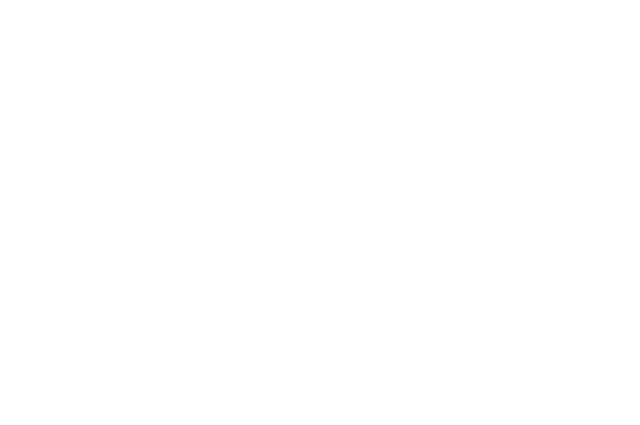
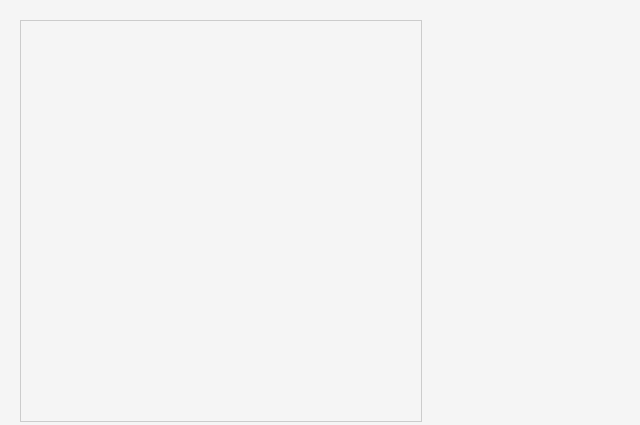
Before and after one commit to isabaqai/animations, a plain HTML site: page index.html in a window 1280 px wide. Shown: the whole page, without its empty margins (0-640 px from the left). Drawn offline with Linux system fonts and the light colour scheme.

Commit message:
Update index.html
Adding styles

```diff
--- a/index.html
+++ b/index.html
@@ -1,6 +1,19 @@
 <html>
   <head>
     <script src="https://cdnjs.cloudflare.com/ajax/libs/processing.js/1.6.6/processing.min.js"></script>
+    <style>
+      body {
+        margin: 0;
+        padding: 20px;
+        background: #f5f5f5;
+      }
+      canvas {
+        display: block;
+        width: 400px;
+        height: 400px;
+        border: 1px solid #ccc;
+      }
+    </style>
   </head>
   <body>
     <canvas id="myProject" width="400" height="400"></canvas>
```
